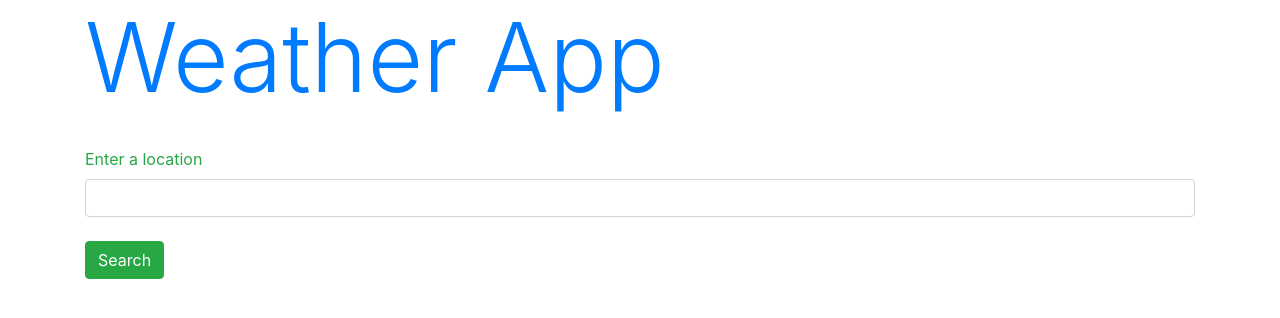
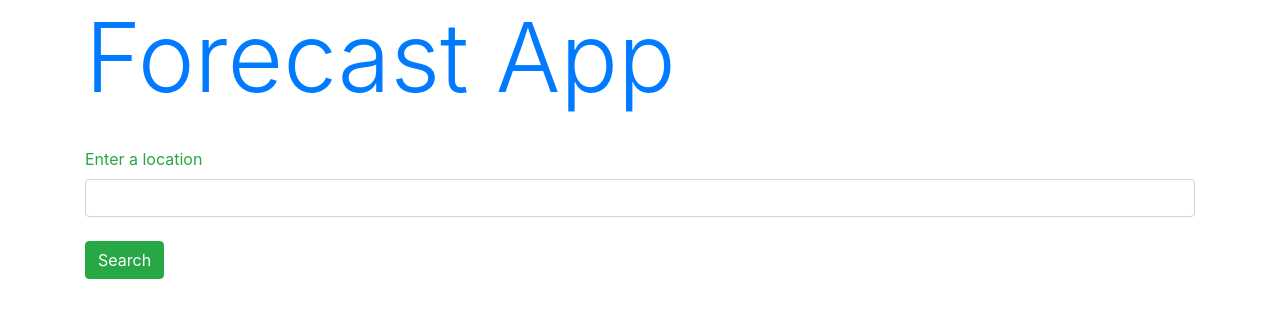
Before and after one commit to prakharsachan123/weatherApp, a website: page public/index.html in a window 1280 px wide. Drawn offline with Linux system fonts and the light colour scheme.

Commit message:
done
last thing

```diff
--- a/public/index.html
+++ b/public/index.html
@@ -22,7 +22,7 @@
 
     <div class="">
                 <div class="container">
-                <h1 class="display-1 text-primary">Weather App</h1>
+                <h1 class="display-1 text-primary">Forecast App</h1>
                 <br>
                 <label class="text-success">Enter a location</label>
                 <input type="text" class="form-control" id="location"> <br>
```
